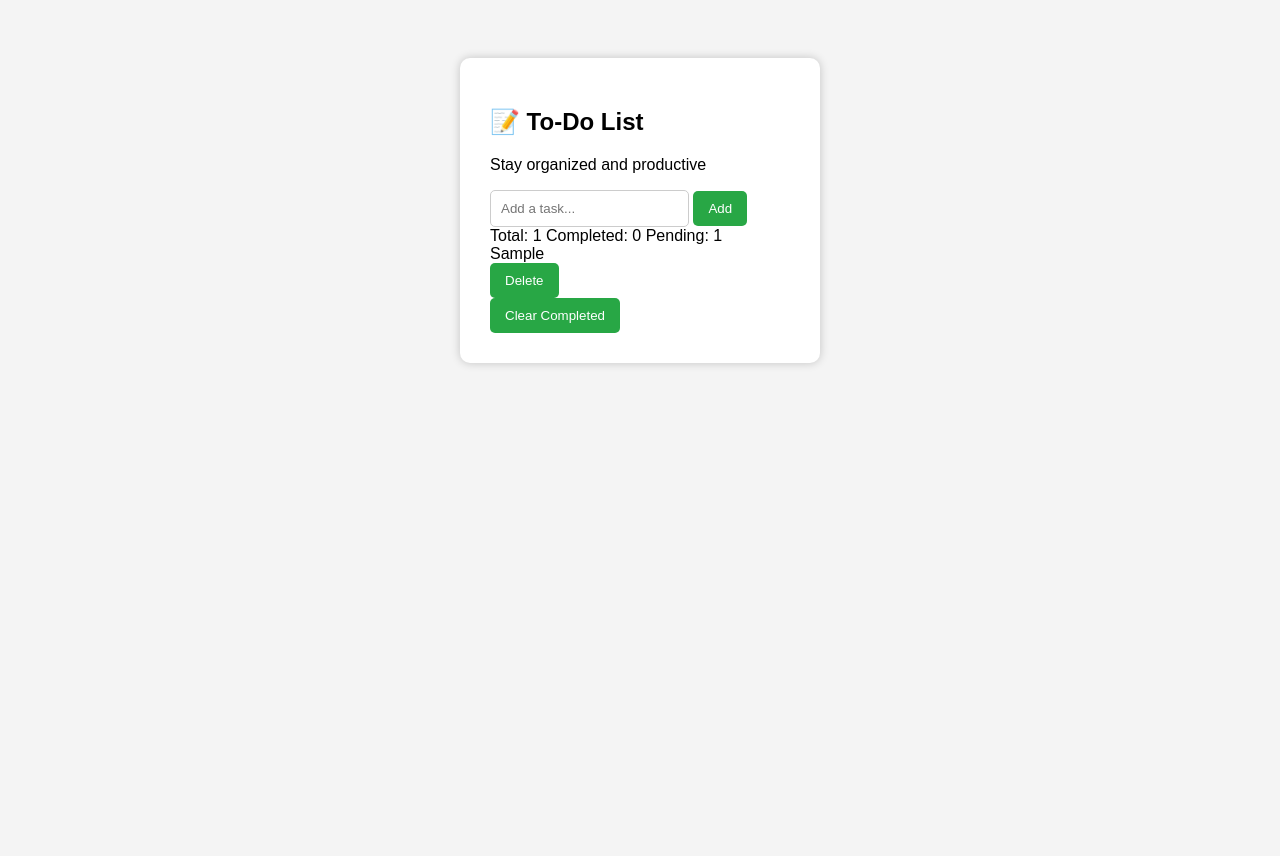
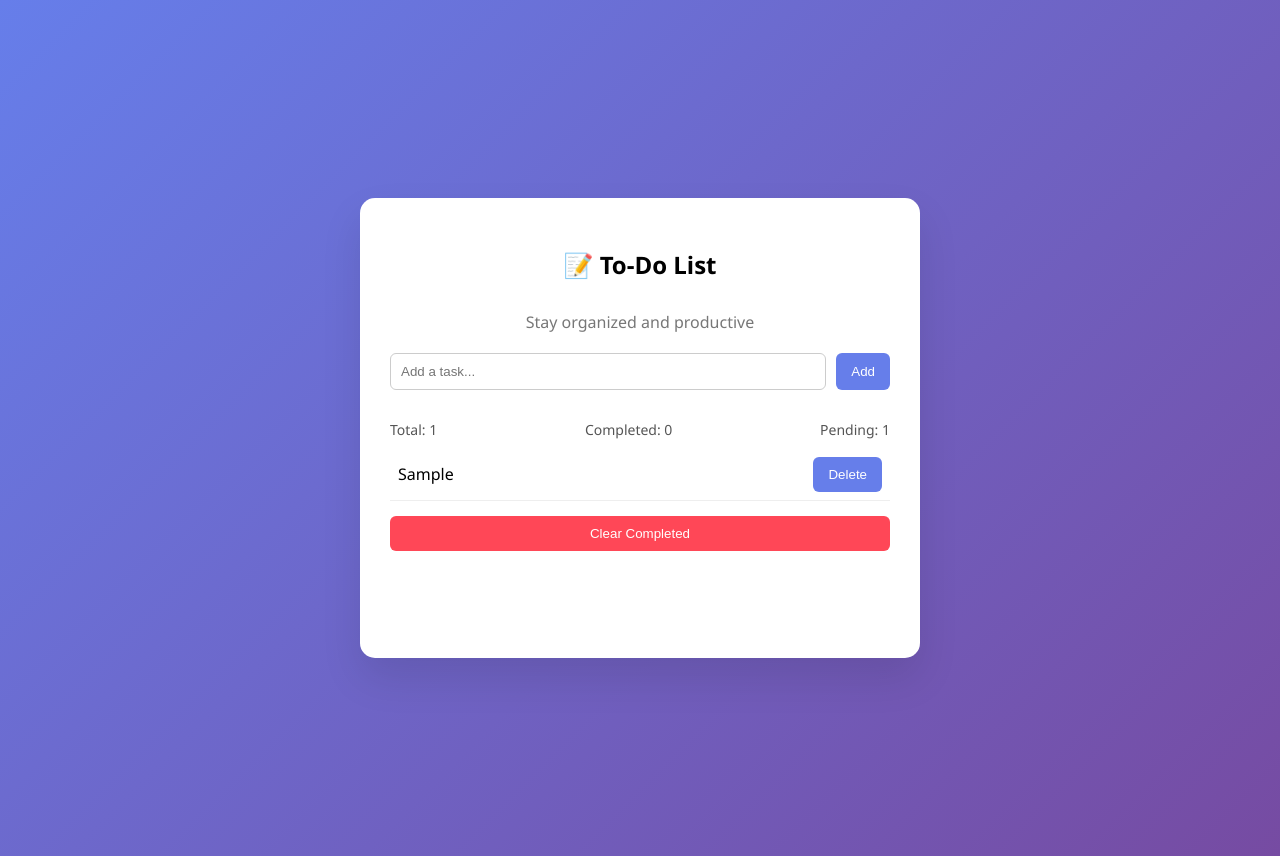
Before and after one commit to viji116/To-Do-List, a plain HTML site: page index.html in a window 1280 px wide. Both pictures are taken after typing "Sample" into the empty fields and a click on the button "Add". Before the commit the page ends 800 px from the top, so only its background shows below. Drawn offline with Linux system fonts and the light colour scheme.

Commit message:
Update style.css

```diff
--- a/style.css
+++ b/style.css
@@ -1,71 +1,99 @@
 body {
-  font-family: Arial, sans-serif;
-  background: #f4f4f4;
+  font-family: 'Segoe UI', Tahoma, Geneva, Verdana, sans-serif;
+  background: linear-gradient(135deg, #667eea 0%, #764ba2 100%);
+  min-height: 100vh;
+  padding: 20px;
   display: flex;
   justify-content: center;
-  padding-top: 50px;
+  align-items: center;
 }
 
 .container {
   background: white;
+  border-radius: 15px;
+  box-shadow: 0 20px 40px rgba(0, 0, 0, 0.1);
   padding: 30px;
-  border-radius: 10px;
-  box-shadow: 0 0 10px rgba(0,0,0,0.2);
-  width: 300px;
+  width: 100%;
+  max-width: 500px;
+  min-height: 400px;
 }
 
-h1 {
+h2 {
   text-align: center;
+  margin-bottom: 30px;
+  font-size: 24px;
+}
+
+p {
+  text-align: center;
+  color: #777;
   margin-bottom: 20px;
 }
 
-.input-section {
+.input-group {
   display: flex;
   gap: 10px;
-  margin-bottom: 20px;
+  margin-bottom: 30px;
 }
 
-input {
+input[type="text"] {
   flex: 1;
   padding: 10px;
   border: 1px solid #ccc;
-  border-radius: 5px;
+  border-radius: 6px;
 }
 
 button {
   padding: 10px 15px;
-  background: #28a745;
+  border: none;
+  background-color: #667eea;
   color: white;
-  border: none;
-  border-radius: 5px;
+  border-radius: 6px;
   cursor: pointer;
 }
 
-button:hover {
-  background: #218838;
+.stats {
+  display: flex;
+  justify-content: space-between;
+  margin-bottom: 10px;
+  font-size: 14px;
+  color: #555;
 }
 
-li {
-  padding: 10px;
-  background: #eee;
-  margin-bottom: 10px;
+.task {
   display: flex;
+  align-items: center;
   justify-content: space-between;
-  align-items: center;
-  border-radius: 5px;
+  padding: 8px;
+  border-bottom: 1px solid #eee;
 }
 
-li.completed {
-  text-decoration: line-through;
-  background: #d4edda;
-  color: #155724;
+.task-checkbox {
+  margin-right: 15px;
+  width: 20px;
+  height: 20px;
+  cursor: pointer;
+  accent-color: #667eea;
 }
 
-.delete-btn {
-  background: #dc3545;
-  border: none;
-  color: white;
-  padding: 5px 8px;
-  border-radius: 3px;
-  cursor: pointer;
+.task-text.completed {
+  text-decoration: line-through;
+  color: #999;
 }
+
+.actions {
+  display: flex;
+  gap: 8px;
+}
+
+.clear-btn {
+  margin-top: 15px;
+  width: 100%;
+  background-color: #ff4757;
+}
+
+.empty {
+  text-align: center;
+  color: #aaa;
+  padding: 20px;
+}
```
